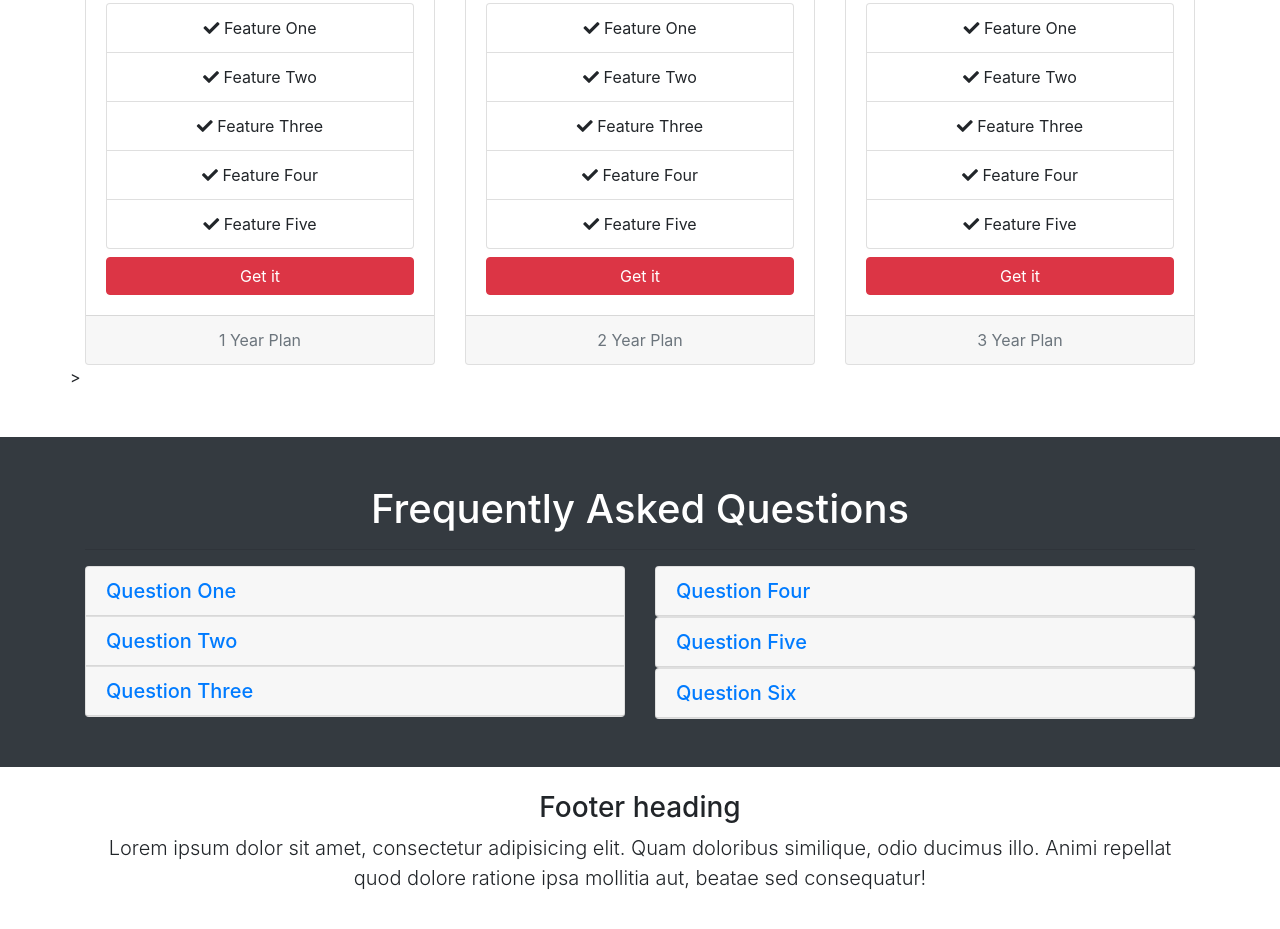
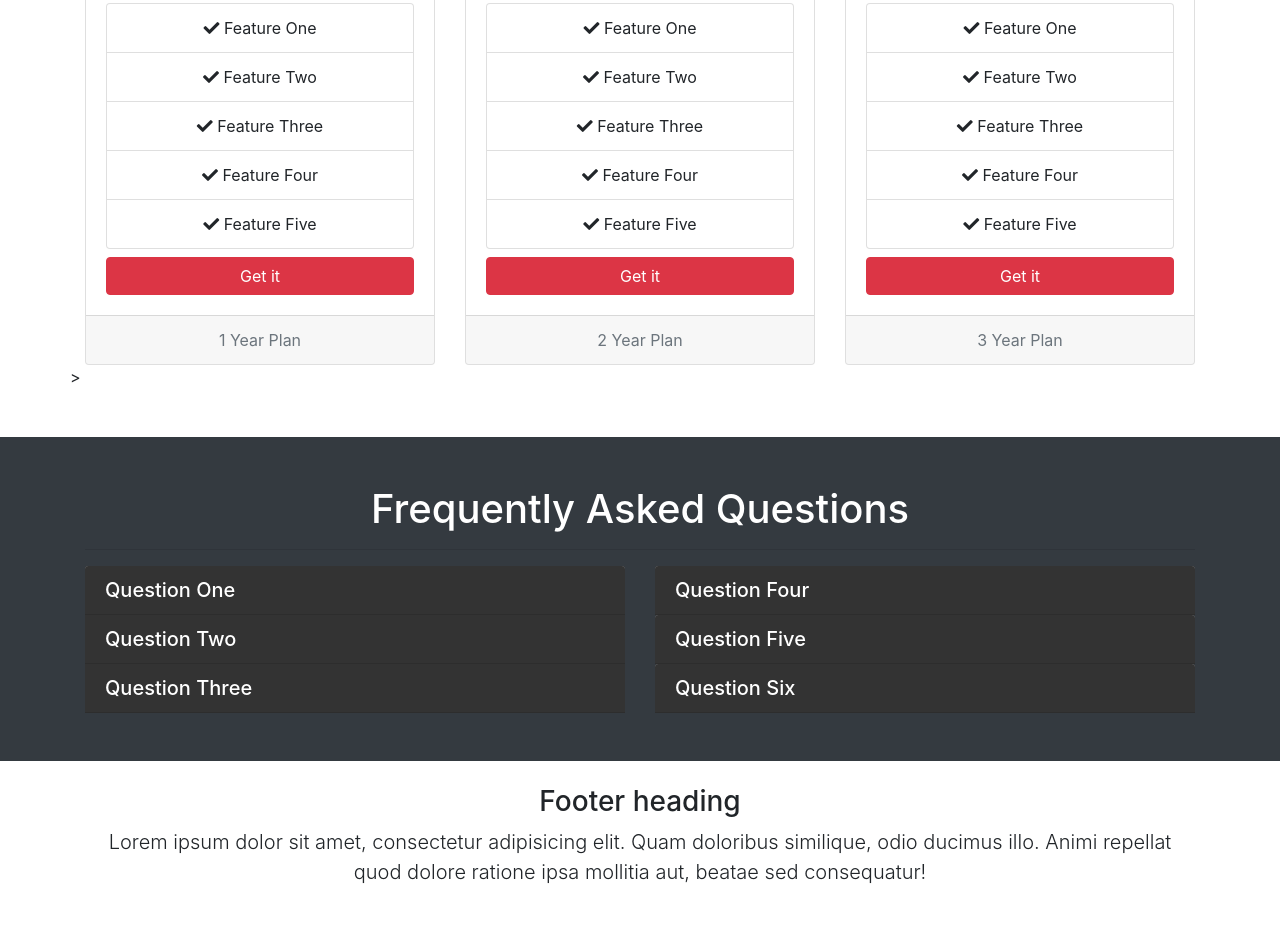
Before and after one commit to alexgooner12/glozzom-bootstrap, a plain HTML site: page services.html in a window 1280 px wide. Shown: the part 493-1422 px from the top of the page. Drawn offline with nearby package versions, Linux system fonts and the light colour scheme.

Commit message:
Add custom styles to section faq. Change the color of cards to make the text visiable.

```diff
--- a/css/style.css
+++ b/css/style.css
@@ -83,3 +83,18 @@ body {
 .about-img {
     margin-top: -50px;
 }
+
+#faq .card {
+    border: #444;
+}
+
+#faq a {
+    color: #fff;
+    text-decoration: none;
+}
+
+#faq .card-body,
+#faq .card-header {
+    background: #333
+
+}
```
